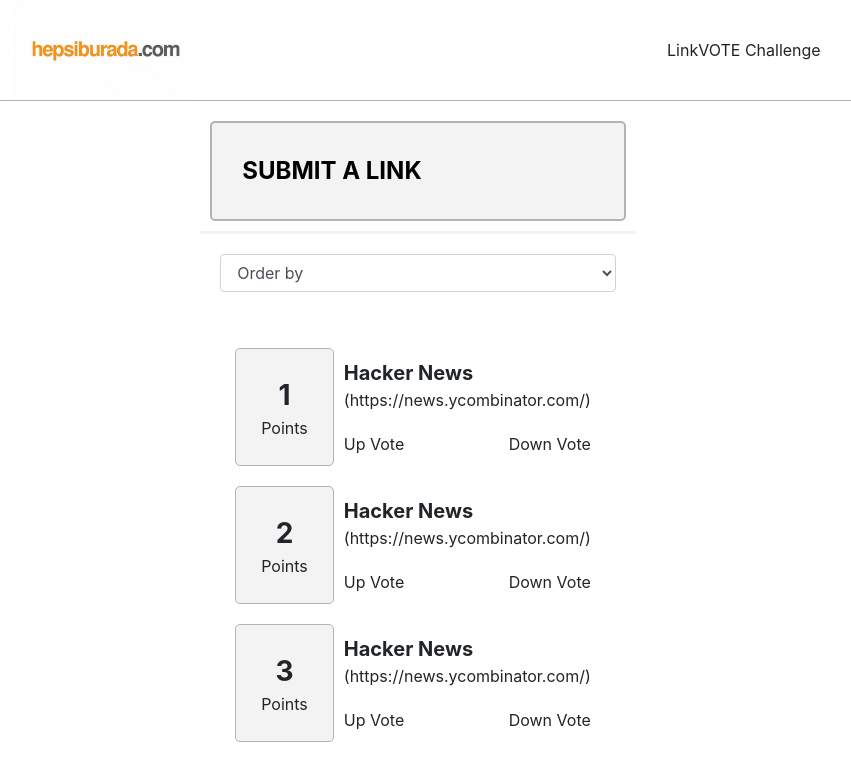
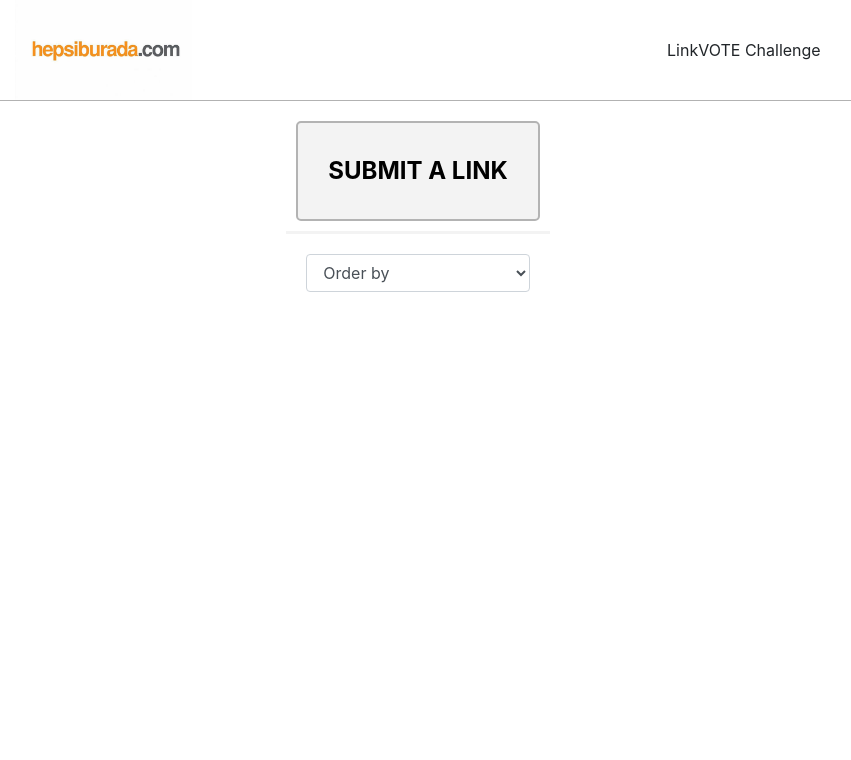
Before and after one commit to berkkarslan/frontend_challenge, a React (Create React App) app: page / in a window 1280 px wide. Shown: the top 760 px of the page, without its empty margins (222-1073 px from the left). Built offline with nearby package versions, Linux system fonts and the light colour scheme.

Commit message:
add vote && down vote added

```diff
--- a/src/components/list/List.js
+++ b/src/components/list/List.js
@@ -6,20 +6,20 @@
 import {ListItem} from '../index';
 
 class List extends React.Component {
-  constructor() {
-    super();
+  constructor(properties) {
+    super(properties);
     this.state = {
-      items: [1,2,3,4,5,6],
+      items: [],
     };
   }
 
   componentDidMount() {
-    //this.getData();
+    this.getData();
   }
 
   getData() {
     try {
-      const items = localStorage.getItem("listItems");
+      const items = JSON.parse(localStorage.getItem("listItems"));
       this.setState({ items: items });
     } catch (error) {
       toast.error("Error", {
@@ -31,7 +31,7 @@
   renderList = () => {
     if (Array.isArray(this.state.items)) {
       return this.state.items.map(function (data,index) {
-        return <ListItem key={index} item={data}/>;
+        return <ListItem key={index} item={data} index={index}/>;
       });
     }
   };
--- a/src/components/listItem/listItem.js
+++ b/src/components/listItem/listItem.js
@@ -1,25 +1,53 @@
 import React from "react";
 import "./listItem.css";
 
-function listItem(item) {
-  console.log(item);
+class listItem extends React.Component {
+  constructor(){
+    super();
+    this.state = {
+      point:0
+    }
+  }
+
+   upvote(){
+    let items=JSON.parse(localStorage.getItem('listItems'));
+    items[this.props.index].point++;
+    this.setState({point:this.state.point+1});
+    localStorage.setItem('listItems',JSON.stringify(items));
+  }
+
+   downVote(){
+    let items=JSON.parse(localStorage.getItem('listItems'));
+    items[this.props.index].point--;
+    this.setState({point:this.state.point-1});
+    localStorage.setItem('listItems',JSON.stringify(items));
+  }
+
+  componentDidMount() {
+    this.setState({point:this.props.item.point});
+  }
+
+  render(){
     return (
-    <div className="col-md-6 item-container">
+      <div className="item-container">
         <div className="points-container">
-        <span className="point">{item.item}</span>
+          <span className="point">{this.state.point}</span>
           <span>Points</span>
         </div>
         <div className="item">
           <div className="title-container">
-          <div className="title">Hacker News</div>
-          <div className="link">(https://news.ycombinator.com/)</div>
+            <div className="title">{this.props.item.title}</div>
+            <div className="link">{this.props.item.link}</div>
           </div>
           <div className="btns">
-          <div>Up Vote </div>
-          <div>Down Vote</div>
+            <div onClick={() =>this.upvote()}>Up Vote </div>
+            <div onClick={() =>this.downVote()}>Down Vote</div>
           </div>
         </div>
       </div>
     );
   }
+
+}
+
 export default listItem;
```
Lines whose indentation alone changed are shown as unchanged.
